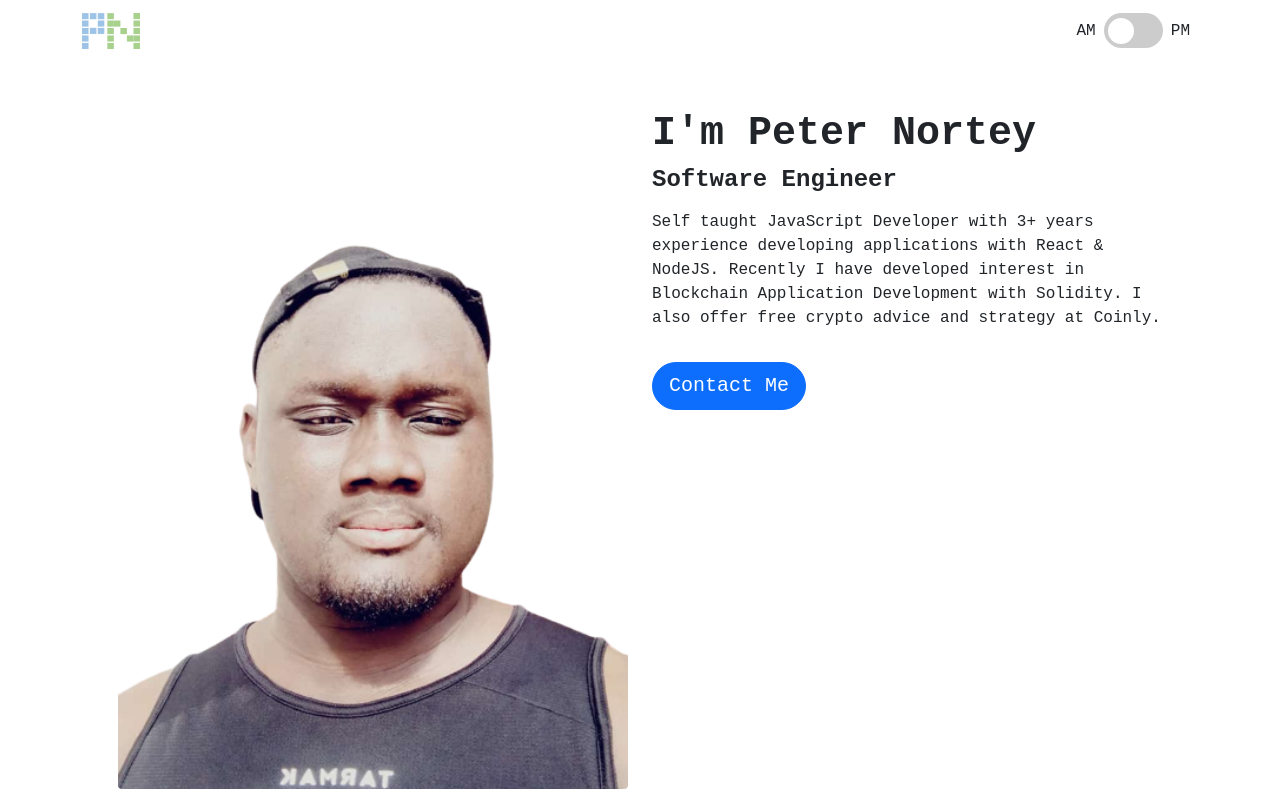
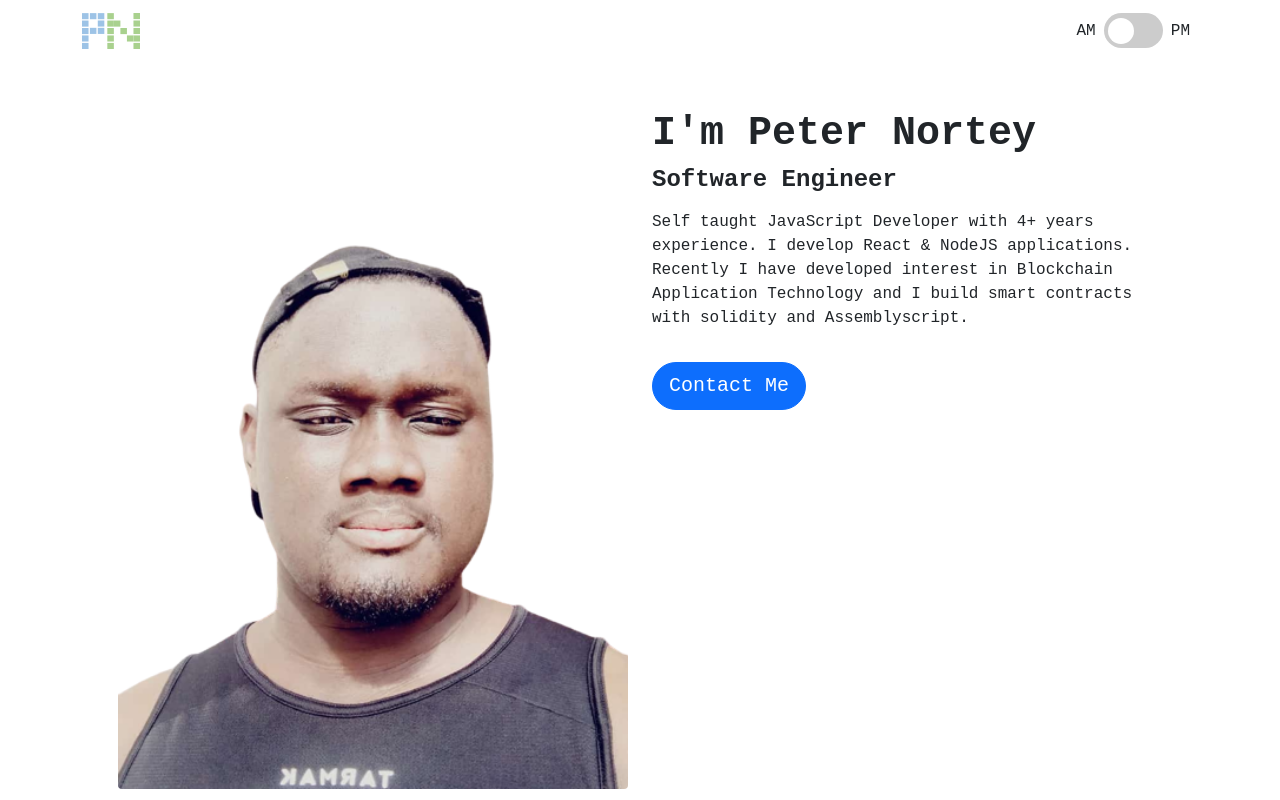
Before and after one commit to pnoken/personal-portfolio, a Next.js app: page / in a window 1280 px wide. Shown: the top 800 px of the page. Built offline with nearby package versions, Linux system fonts and the light colour scheme.

Commit message:
fix(component/banner): ammended years of experience to 4 and removed some content

```diff
--- a/components/Section/Banner.js
+++ b/components/Section/Banner.js
@@ -15,10 +15,9 @@ export default function Banner() {
           <h4 className="fw-bold">Software Engineer</h4>
           <div className="mt-3">
             <p>
-              Self taught JavaScript Developer with 3+ years experience
-              developing applications with React & NodeJS. Recently I have
-              developed interest in Blockchain Application Development with
-              Solidity. I also offer free crypto advice and strategy at Coinly.
+              Self taught JavaScript Developer with 4+ years experience.
+              I develop React & NodeJS applications. Recently I have
+              developed interest in Blockchain Application Technology and I build smart contracts with solidity and Assemblyscript.
             </p>
           </div>
 
```
